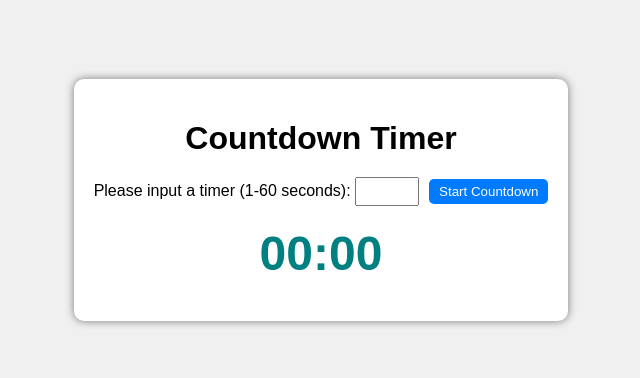
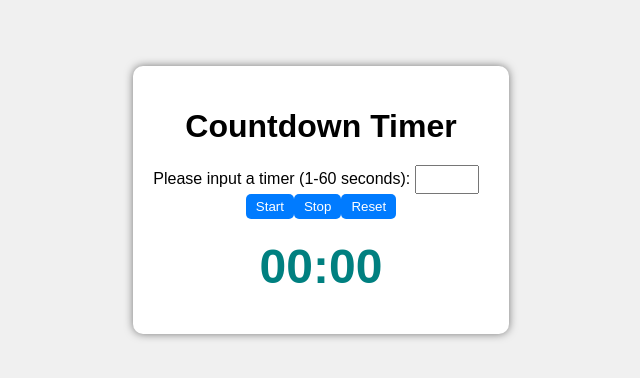
Before and after one commit to esan111/project4, a Vue app: page / in a window 1280 px wide. Shown: the part 200-578 px from the top of the page, without its empty margins (319-959 px from the left). Built offline with nearby package versions, Linux system fonts and the light colour scheme.

Commit message:
Controls components added

```diff
--- a/src/App.vue
+++ b/src/App.vue
@@ -2,11 +2,13 @@
 import './style.css';
 import { ref, computed, onUnmounted } from 'vue';
 import ProgressBar from './components/ProgressBar.vue';
+import Controls from './components/Controls.vue';
 
 const timeInput = ref(null);
 const timeLeft = ref(0);
 let countdownInterval;
 const totalTime = ref(0);
+const alertMessage = ref(null);
 
 const formattedTime = computed(() => {
   const minutes = Math.floor(timeLeft.value / 60);
@@ -23,9 +25,9 @@ const startCountdown = () => {
   }
 
   clearInterval(countdownInterval);
-
   timeLeft.value = time;
   totalTime.value = time;
+  alertMessage.value = null;
 
   countdownInterval = setInterval(() => {
     timeLeft.value--;
@@ -33,11 +35,25 @@ const startCountdown = () => {
     if (timeLeft.value <= 0) {
             clearInterval(countdownInterval);
             timeLeft.value = 0;
-            alert("Time's up! Let's Go!");
+            alertMessage.value = "Time's up! Let's Go!";
+            setTimeout(() => alert("Time's up! Let's Go!"), 0);
             return;
         }
   }, 1000);
 };
+
+const stopCountdown = () => {
+  clearInterval(countdownInterval);
+};
+
+const resetCountdown = () => {
+  clearInterval(countdownInterval);
+  timeLeft.value = 0;
+  totalTime.value = 0;
+  alertMessage.value = null;
+  timeInput.value = null;
+};
+
 
 onUnmounted(() => {
   clearInterval(countdownInterval);
@@ -51,8 +67,7 @@ onUnmounted(() => {
     <label for="timeInput">Please input a timer (1-60 seconds): </label>
     <input type="number" id="timeInput" v-model="timeInput" min="1" max="60" inputmode="numeric">
 
-    <button @click="startCountdown">Start Countdown</button>
-    <div id="timerDisplay">{{ formattedTime }}</div>
+    <Controls class="controls" @start="startCountdown" @stop="stopCountdown" @reset="resetCountdown" /> <div id="timerDisplay">{{ formattedTime }}</div>
 
     <ProgressBar :timeLeft="timeLeft" :totalTime="totalTime" />
 
--- /dev/null
+++ b/src/components/Controls.vue
@@ -0,0 +1,17 @@
+<template>
+    <div>
+        <button @click="start">Start</button>
+        <button @click="stop">Stop</button>
+        <button @click="reset">Reset</button>
+    </div>
+</template>
+
+<script setup>
+import { defineEmits } from 'vue';
+
+const emit = defineEmits (['start', 'stop', 'reset']);
+
+const start = () => emit('start');
+const stop = () => emit('stop');
+const reset = () => emit('reset');
+</script>
```
